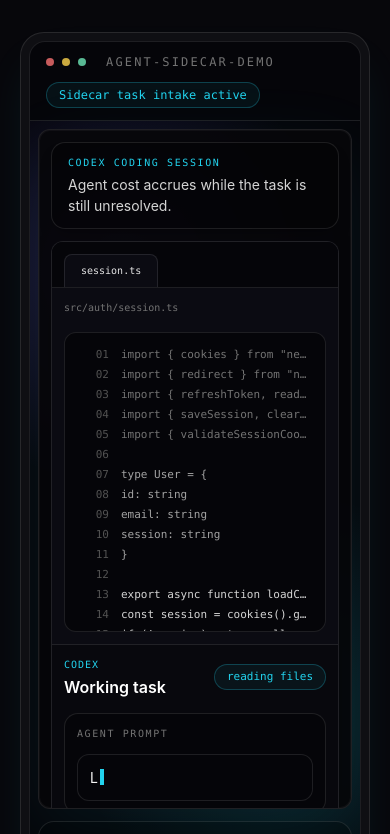
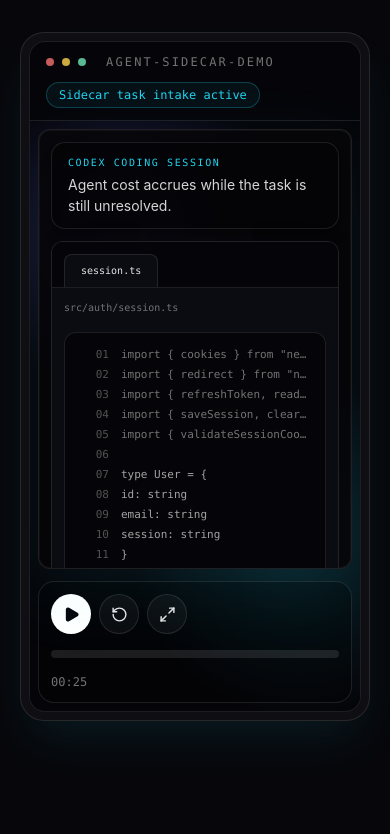
Before and after one commit to Roman0180/agent-guard, a Next.js app in the folder apps/dashboard/: page / in a window 390 px wide. Shown: the part 1570-2404 px from the top of the page. Built offline with nearby package versions, Linux system fonts and the light colour scheme.

Commit message:
Add mobile demo fullscreen option

```diff
--- a/apps/dashboard/app/globals.css
+++ b/apps/dashboard/app/globals.css
@@ -724,6 +724,26 @@ a {
   min-height: clamp(560px, 72vw, 640px);
 }
 
+.demo-video-shell:fullscreen {
+  background: #050509;
+  display: flex;
+  flex-direction: column;
+  min-height: 100svh;
+  padding: clamp(0.75rem, 2vw, 1.5rem);
+}
+
+.demo-video-shell-fullscreen:not(:fullscreen) {
+  inset: 0;
+  position: fixed;
+  z-index: 100;
+}
+
+.demo-video-shell:fullscreen .demo-video-frame,
+.demo-video-shell-fullscreen .demo-video-frame {
+  flex: 1;
+  min-height: 0;
+}
+
 @media (max-width: 639px) {
   .hero-headline,
   .hero-subcopy {
@@ -774,11 +794,9 @@ a {
   }
 
   .demo-video-frame {
-    max-height: min(760px, calc(100svh - 8.5rem));
-    min-height: min(680px, calc(100svh - 8.5rem));
-    overflow-y: auto;
+    max-height: none;
+    min-height: clamp(320px, 58svh, 440px);
     overscroll-behavior: contain;
-    -webkit-overflow-scrolling: touch;
   }
 
   .demo-video-frame > div {
@@ -844,6 +862,13 @@ a {
 
   .demo-video-frame .grid-cols-\[42px_1fr\] {
     grid-template-columns: 2rem minmax(0, 1fr);
+  }
+
+  .demo-video-shell:fullscreen .demo-video-frame,
+  .demo-video-shell-fullscreen .demo-video-frame {
+    min-height: 0;
+    overflow-y: auto;
+    -webkit-overflow-scrolling: touch;
   }
 
   .hero-core {
--- a/apps/dashboard/app/page.tsx
+++ b/apps/dashboard/app/page.tsx
@@ -5,7 +5,9 @@ import { useEffect, useRef, useState } from "react";
 import {
   Bot,
   Code2,
+  Maximize2,
   Menu,
+  Minimize2,
   Pause,
   Play,
   RotateCcw,
@@ -233,6 +235,8 @@ function DemoSection() {
   const [demoRunId, setDemoRunId] = useState(0);
   const [demoTime, setDemoTime] = useState(0);
   const progressRef = useRef<HTMLButtonElement>(null);
+  const videoShellRef = useRef<HTMLDivElement>(null);
+  const [isDemoFullscreen, setIsDemoFullscreen] = useState(false);
   const files = ["src/auth/session.ts", "src/auth/tokens.ts", "tests/auth-refresh.test.ts", "agent-sidecar.yml"];
   const preEditCodeLines: Array<[string, string, string]> = [
     ["01", "import { cookies } from \"next/headers\"", "text-neutral-500"],
@@ -308,6 +312,24 @@ function DemoSection() {
 
     setDemoPaused((paused) => !paused);
   };
+
+  const toggleDemoFullscreen = () => {
+    const shell = videoShellRef.current;
+
+    if (!shell) return;
+
+    if (document.fullscreenElement) {
+      void document.exitFullscreen();
+      return;
+    }
+
+    if (shell.requestFullscreen) {
+      void shell.requestFullscreen();
+      return;
+    }
+
+    setIsDemoFullscreen((fullscreen) => !fullscreen);
+  };
   const seekDemo = (clientX: number) => {
     const rect = progressRef.current?.getBoundingClientRect();
     if (!rect) return;
@@ -322,6 +344,17 @@ function DemoSection() {
   const promptProgress = Math.min(Math.max((demoTime - 0.7) / 2.8, 0), 1);
   const promptText = "Login keeps breaking after token refresh. Can you figure it out and fix whatever is wrong?";
   const typedPrompt = promptText.slice(0, Math.max(1, Math.round(promptText.length * promptProgress)));
+
+  useEffect(() => {
+    const handleFullscreenChange = () => {
+      setIsDemoFullscreen(document.fullscreenElement === videoShellRef.current);
+    };
+
+    document.addEventListener("fullscreenchange", handleFullscreenChange);
+
+    return () => document.removeEventListener("fullscreenchange", handleFullscreenChange);
+  }, []);
+
   useEffect(() => {
     if (demoPaused) return undefined;
 
@@ -356,9 +389,10 @@ function DemoSection() {
           </div>
 
           <div
-            className={`demo-stage-bg relative p-2 sm:p-6 ${
+            ref={videoShellRef}
+            className={`demo-video-shell demo-stage-bg relative p-2 sm:p-6 ${
               demoPaused ? "demo-video-paused" : ""
-            }`}
+            } ${isDemoFullscreen ? "demo-video-shell-fullscreen" : ""}`}
           >
             <div
               role="button"
@@ -707,6 +741,14 @@ function DemoSection() {
                 >
                   <RotateCcw size={17} />
                 </button>
+                <button
+                  type="button"
+                  aria-label={isDemoFullscreen ? "Exit full screen demo" : "Open demo full screen"}
+                  onClick={toggleDemoFullscreen}
+                  className="grid size-10 place-items-center rounded-full border border-white/10 bg-white/[0.04] text-neutral-200 transition hover:border-white/20 hover:bg-white/[0.08] hover:text-white"
+                >
+                  {isDemoFullscreen ? <Minimize2 size={17} /> : <Maximize2 size={17} />}
+                </button>
               </div>
               <button
                 ref={progressRef}
```
